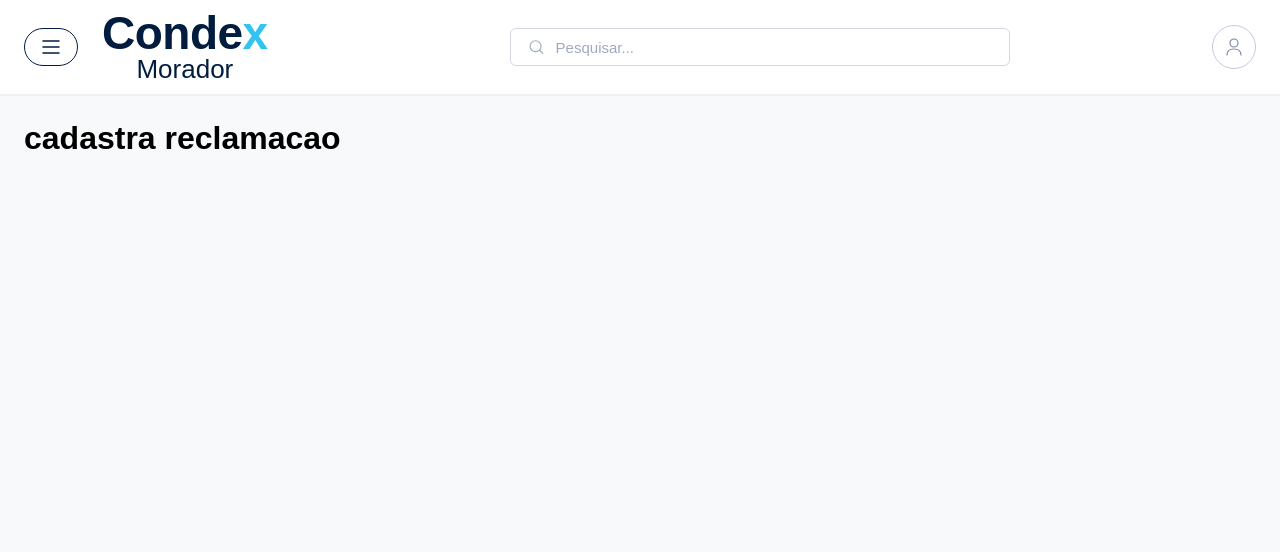
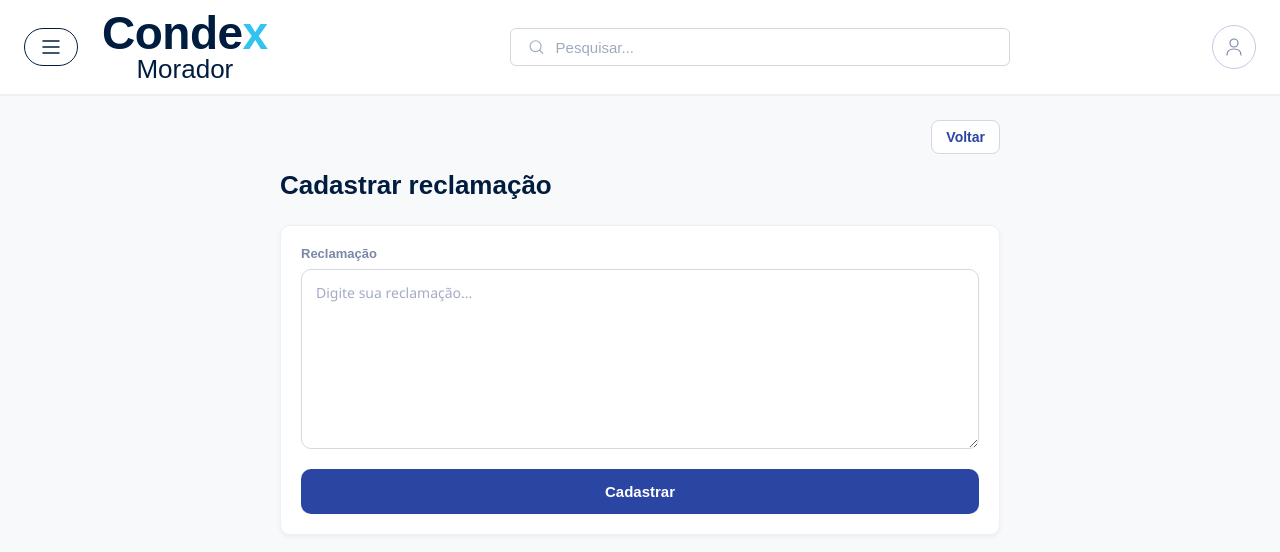
Before and after one commit to Condex-TCC/Condex-Front, a React (Vite) app: page /morador/reclamacoes/cadastra in a window 1280 px wide. Shown: the top 552 px of the page. Built offline with nearby package versions, Linux system fonts and the light colour scheme.

Commit message:
Fazendo o delete das reclamações para o morador

```diff
--- a/src/components/morador/reclamacoes/cardReclamacaoMorador.jsx
+++ b/src/components/morador/reclamacoes/cardReclamacaoMorador.jsx
@@ -1,13 +1,24 @@
 //Card que exibe uma reclamação do morador
 
 //Local das importações
+import { useNavigate } from "react-router-dom"
 import styles from "../../../css/cardReclamacaoMorador.module.css"
+import { deleteReclamacao } from "../../../service/Reclamacoes"
 
 //Card reutilizável de reclamação do morador
-function CardReclamacaoMorador({ reclamacao }) {
+function CardReclamacaoMorador({ reclamacao, renderiza }) {
 
-    if (!reclamacao) {
-        return null
+    //Função que realiza o delete da reclamacao
+    const deletandoReclamacao = async () => {
+
+        //Chama a função que deleta
+        const menssage = await deleteReclamacao(reclamacao.id_reclamacao)
+
+        //Exibe no console
+        alert(menssage)
+
+        //Chama o setCards para renderizar novamente a tela
+        renderiza((reclamacoesAtuais) => reclamacoesAtuais.filter((item) => item.id_reclamacao !== reclamacao.id_reclamacao));
     }
 
     //Retorna o componente
@@ -15,12 +26,22 @@ function CardReclamacaoMorador({ reclamacao }) {
         <div className={styles['crm-card']}>
             {/* Cabeçalho com título da reclamação e status de visualização */}
             <div className={styles['crm-header']}>
+                <div className={styles['crm-headerEsquerda']}>
                     <div className={styles['crm-rotulo']}>Reclamação</div>
                     {(reclamacao.visualizado === true || reclamacao.visualizado === false) && (
                         <span className={`${styles['crm-status']} ${reclamacao.visualizado ? styles['crm-status--visualizado'] : styles['crm-status--naoVisualizado']}`}>
                             {reclamacao.visualizado ? "Visualizada" : "Não visualizada"}
                         </span>
                     )}
+                </div>
+                <button type="button" className={styles['crm-btnLixeira']} aria-label="Excluir reclamação" onClick={deletandoReclamacao}>
+                    <svg width="18" height="18" viewBox="0 0 24 24" fill="none" xmlns="http://www.w3.org/2000/svg">
+                        <path d="M3 6H5H21" stroke="currentColor" strokeWidth="2" strokeLinecap="round" strokeLinejoin="round"/>
+                        <path d="M8 6V4C8 3.46957 8.21071 2.96086 8.58579 2.58579C8.96086 2.21071 9.46957 2 10 2H14C14.5304 2 15.0391 2.21071 15.4142 2.58579C15.7893 2.96086 16 3.46957 16 4V6M19 6V20C19 20.5304 18.7893 21.0391 18.4142 21.4142C18.0391 21.7893 17.5304 22 17 22H7C6.46957 22 5.96086 21.7893 5.58579 21.4142C5.21071 21.0391 5 20.5304 5 20V6H19Z" stroke="currentColor" strokeWidth="2" strokeLinecap="round" strokeLinejoin="round"/>
+                        <path d="M10 11V17" stroke="currentColor" strokeWidth="2" strokeLinecap="round" strokeLinejoin="round"/>
+                        <path d="M14 11V17" stroke="currentColor" strokeWidth="2" strokeLinecap="round" strokeLinejoin="round"/>
+                    </svg>
+                </button>
             </div>
 
             {/* Texto da reclamação */}
--- a/src/css/cardReclamacaoMorador.module.css
+++ b/src/css/cardReclamacaoMorador.module.css
@@ -20,6 +20,13 @@
   align-items: center;
   justify-content: space-between;
   gap: 12px;
+}
+
+.crm-headerEsquerda {
+  display: flex;
+  align-items: center;
+  gap: 10px;
+  flex-wrap: wrap;
 }
 
 /* Bloco com rótulo e valor */
@@ -67,6 +74,24 @@
   color: #55628b;
 }
 
+/* Botão de lixeira estático */
+.crm-btnLixeira {
+  background: transparent;
+  border: none;
+  color: #7a87a7;
+  display: flex;
+  align-items: center;
+  justify-content: center;
+  padding: 6px;
+  cursor: pointer;
+  border-radius: 6px;
+}
+
+.crm-btnLixeira:hover {
+  color: #a12626;
+  background-color: #fdecec;
+}
+
 /* Bloco da resposta do síndico */
 .crm-resposta {
   margin: 0;
--- /dev/null
+++ b/src/css/talaCadastaReclamacao.module.css
@@ -0,0 +1,116 @@
+/* TELA DE CADASTRO DE RECLAMAÇÃO DO MORADOR */
+
+.tcr-container {
+  font-family: 'Segoe UI', Roboto, Helvetica, Arial, sans-serif;
+  color: #001c3f;
+  width: 100%;
+  max-width: 720px;
+  margin: 0 auto;
+  padding-bottom: 16px;
+}
+
+.tcr-header {
+  display: flex;
+  align-items: center;
+  justify-content: flex-end;
+  margin-bottom: 16px;
+}
+
+.tcr-btnVoltar {
+  background-color: #ffffff;
+  border: 1px solid #d4d8e2;
+  border-radius: 8px;
+  color: #2b45a2;
+  font-size: 14px;
+  font-weight: 700;
+  padding: 8px 14px;
+  cursor: pointer;
+  transition: background-color 0.2s ease-in-out, border-color 0.2s ease-in-out;
+}
+
+.tcr-btnVoltar:hover {
+  background-color: #eef2ff;
+  border-color: #c9d0e6;
+}
+
+.tcr-titulo {
+  font-size: 26px;
+  font-weight: 700;
+  line-height: 1.2;
+  margin-bottom: 24px;
+}
+
+.tcr-form {
+  background-color: #ffffff;
+  border: 1px solid #eef0f4;
+  border-radius: 10px;
+  box-shadow: 0 2px 5px rgba(0, 0, 0, 0.05);
+  padding: 20px;
+  display: flex;
+  flex-direction: column;
+  gap: 20px;
+}
+
+.tcr-field {
+  display: flex;
+  flex-direction: column;
+  gap: 8px;
+}
+
+.tcr-label {
+  font-size: 13px;
+  font-weight: 700;
+  color: #7a87a7;
+}
+
+.tcr-textarea {
+  width: 100%;
+  box-sizing: border-box;
+  border: 1px solid #d4d8e2;
+  border-radius: 10px;
+  outline: none;
+  padding: 12px 14px;
+  font-size: 14px;
+  line-height: 1.5;
+  color: #001c3f;
+  background-color: #ffffff;
+  font-family: 'Segoe UI', Roboto, Helvetica, Arial, sans-serif;
+  resize: vertical;
+  min-height: 180px;
+  transition: border-color 0.2s ease-in-out, box-shadow 0.2s ease-in-out;
+}
+
+.tcr-textarea::placeholder {
+  color: #a3acc4;
+}
+
+.tcr-textarea:focus {
+  border-color: #2b45a2;
+  box-shadow: 0 0 0 1px #2b45a2;
+}
+
+.tcr-action {
+  display: flex;
+  justify-content: flex-end;
+}
+
+.tcr-btnCadastrar {
+  width: 100%;
+  background-color: #2b45a2;
+  color: #ffffff;
+  border: none;
+  border-radius: 10px;
+  padding: 14px 20px;
+  font-size: 15px;
+  font-weight: 700;
+  cursor: pointer;
+  transition: background-color 0.2s ease-in-out, transform 0.1s ease-in-out;
+}
+
+.tcr-btnCadastrar:hover {
+  background-color: #203b8f;
+}
+
+.tcr-btnCadastrar:active {
+  transform: scale(0.99);
+}
--- /dev/null
+++ b/src/css/talaCadastraReclamacao.module.css
@@ -0,0 +1,103 @@
+/* TELA DE CADASTRO DE RECLAMAÇÃO DO MORADOR */
+
+.tcr-container {
+  font-family: 'Segoe UI', Roboto, Helvetica, Arial, sans-serif;
+  color: #001c3f;
+  width: 100%;
+  max-width: 720px;
+  margin: 0 auto;
+  padding-bottom: 8px;
+}
+
+.tcr-header {
+  display: flex;
+  align-items: center;
+  gap: 12px;
+  margin-bottom: 20px;
+}
+
+.tcr-btnVoltar {
+  flex-shrink: 0;
+  background-color: #ffffff;
+  border: 1px solid #d4d8e2;
+  border-radius: 8px;
+  color: #2b45a2;
+  font-size: 14px;
+  font-weight: 700;
+  padding: 8px 12px;
+  cursor: pointer;
+}
+
+.tcr-btnVoltar:hover {
+  background-color: #eef2ff;
+}
+
+.tcr-titulo {
+  font-size: 22px;
+  font-weight: 700;
+  line-height: 1.2;
+}
+
+.tcr-form {
+  display: flex;
+  flex-direction: column;
+  gap: 16px;
+}
+
+.tcr-field {
+  display: flex;
+  flex-direction: column;
+  gap: 6px;
+}
+
+.tcr-label {
+  font-size: 13px;
+  font-weight: 600;
+  color: #001c3f;
+}
+
+.tcr-textarea {
+  width: 100%;
+  box-sizing: border-box;
+  border: 1px solid #d4d8e2;
+  border-radius: 8px;
+  outline: none;
+  padding: 10px 12px;
+  font-size: 14px;
+  color: #001c3f;
+  background-color: #ffffff;
+  font-family: 'Segoe UI', Roboto, Helvetica, Arial, sans-serif;
+  resize: vertical;
+  min-height: 160px;
+}
+
+.tcr-textarea:focus {
+  border-color: #2b45a2;
+  box-shadow: 0 0 0 1px #2b45a2;
+}
+
+.tcr-action {
+  display: flex;
+  justify-content: flex-end;
+}
+
+.tcr-btnCadastrar {
+  width: 100%;
+  background-color: #2b45a2;
+  color: #ffffff;
+  border: none;
+  border-radius: 10px;
+  padding: 14px 20px;
+  font-size: 15px;
+  font-weight: 700;
+  cursor: pointer;
+  transition: background-color 0.2s ease-in-out;
+}
+
+.tcr-btnCadastrar:hover {
+  background-color: #203b8f;
+}
+
+.tcr-btnCadastrar:active {
+  transform: scale(0.99);
+}
--- a/src/pages/morador/reclamacoes/talaCadastraReclamacao.jsx
+++ b/src/pages/morador/reclamacoes/talaCadastraReclamacao.jsx
@@ -4,7 +4,7 @@
 import { useState } from "react"
 import { useNavigate } from "react-router-dom"
 import { insertReclamacao } from "../../../service/Reclamacoes"
-
+import styles from "../../../css/talaCadastaReclamacao.module.css"
 
 //Função que cria o componnete
 function PaginaCadastraReclamacao(){
@@ -37,12 +37,36 @@ function PaginaCadastraReclamacao(){
 
     //Retorna o componente
     return(
-        <h1>cadastra reclamacao</h1>
-        //ao lado o botão de voltar que chama a função de back
+        <div className={styles['tcr-container']}>
+            {/* Cabeçalho da tela */}
+            <div className={styles['tcr-header']}>
+                <button type="button" className={styles['tcr-btnVoltar']} onClick={back}>
+                    Voltar
+                </button>
+            </div>
 
-        //div com uma textarea para o morador digitar a reclamacao, que altera o estado reclamacao
+            <h1 className={styles['tcr-titulo']}>Cadastrar reclamação</h1>
 
-        //botão de cadastrar que chama a função assincrona cadastraReclamacao
+            {/* Formulário de cadastro */}
+            <div className={styles['tcr-form']}>
+                <div className={styles['tcr-field']}>
+                    <label className={styles['tcr-label']} htmlFor="reclamacao">Reclamação</label>
+                    <textarea
+                        id="reclamacao"
+                        className={styles['tcr-textarea']}
+                        placeholder="Digite sua reclamação..."
+                        value={reclamacao}
+                        onChange={(e) => setReclamacao(e.target.value)}
+                    />
+                </div>
+
+                <div className={styles['tcr-action']}>
+                    <button type="button" className={styles['tcr-btnCadastrar']} onClick={cadastraReclamacao}>
+                        Cadastrar
+                    </button>
+                </div>
+            </div>
+        </div>
     )
 }
 
--- a/src/pages/morador/reclamacoes/telaExibeReclamacao.jsx
+++ b/src/pages/morador/reclamacoes/telaExibeReclamacao.jsx
@@ -29,8 +29,8 @@ function PaginaExibeReclamacaoMorador(){
         //Chama a função que obtem os dados
         const response = await getReclamacoesMorador()
         //salvando no state os dados
-        console.log(response)
-        setCards(response)
+
+        setCards(response[0])
     }
 
     //useEffect que executa uma função quando a página é renderizada
@@ -53,8 +53,8 @@ function PaginaExibeReclamacaoMorador(){
 
             {/* Div onde as cards da reclamação serão renderizados */}
             <div className={styles['ter-lista']}>
-                {(Array.isArray(cards) ? cards.flat() : []).map((reclamacao) => (
-                    <CardReclamacaoMorador key={reclamacao.id} reclamacao={reclamacao} />
+                {cards.map((reclamacao) => (
+                    <CardReclamacaoMorador key={reclamacao.id_reclamacao} reclamacao={reclamacao} renderiza={setCards}/>
                 ))}
             </div>
         </div>
```
Lines whose indentation alone changed are shown as unchanged.
